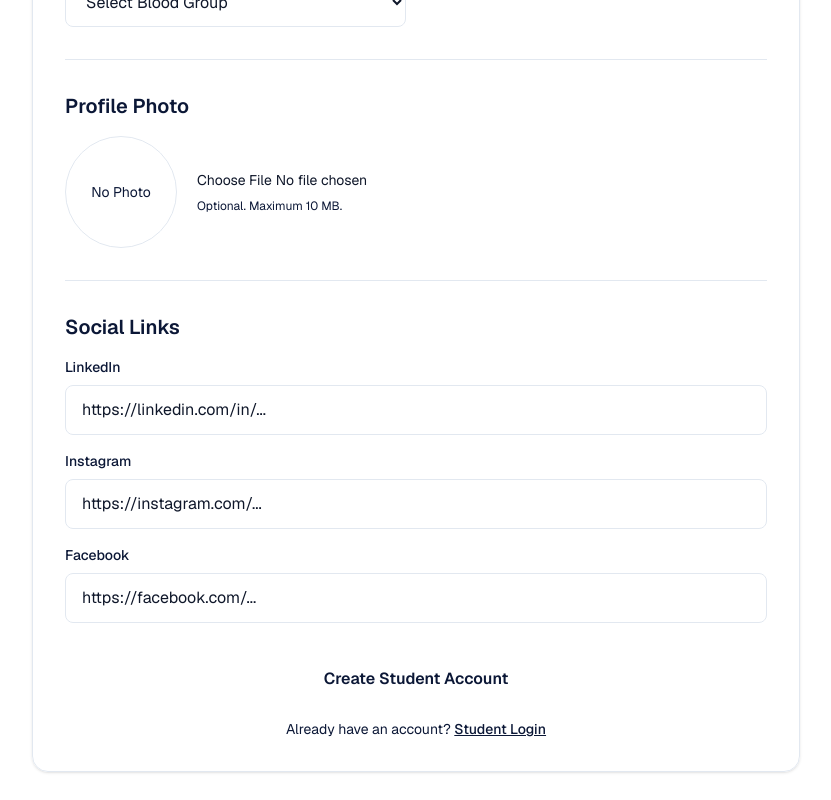
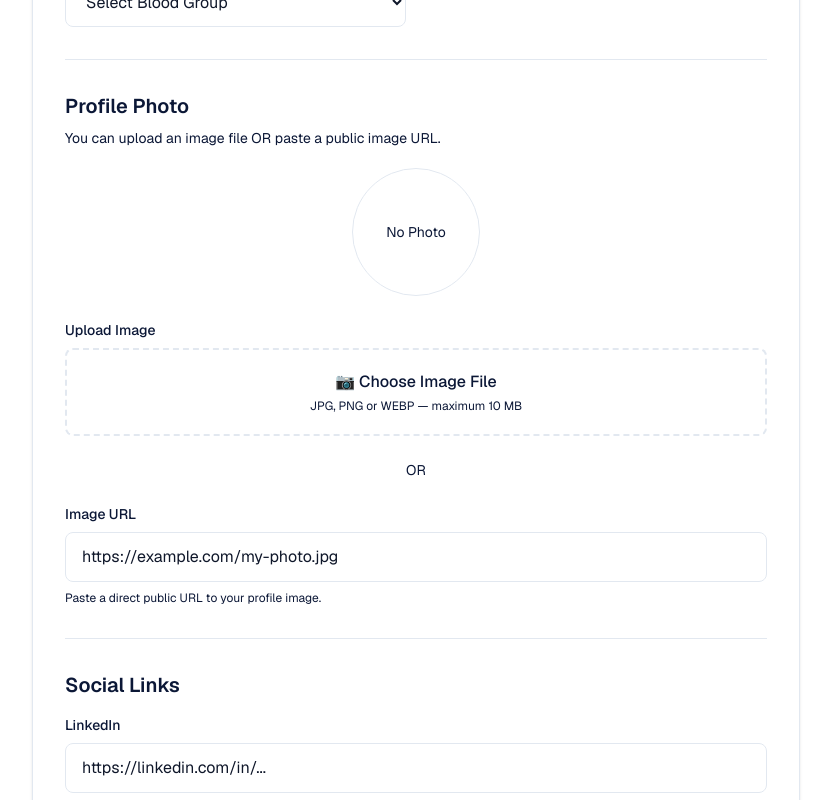
Before and after one commit to hasanjobair15/pharmaciaclubdiu, a Next.js app: page /students/create-account in a window 1280 px wide. Shown: the part 840-1640 px from the top of the page, without its empty margins (224-1055 px from the left). Built offline with nearby package versions, Linux system fonts and the light colour scheme; no server answers.

Commit message:
Enhance photo upload with URL handling
Added functionality to handle image URLs and clear photo input.

```diff
--- a/app/students/create-account/page.tsx
+++ b/app/students/create-account/page.tsx
@@ -29,6 +29,7 @@ export default function StudentCreateAccountPage() {
 
   const [photo, setPhoto] = useState<File | null>(null);
   const [photoPreview, setPhotoPreview] = useState("");
+  const [photoUrl, setPhotoUrl] = useState("");
 
   const [loading, setLoading] = useState(false);
   const [message, setMessage] = useState("");
@@ -36,7 +37,6 @@ export default function StudentCreateAccountPage() {
 
   useEffect(() => {
     if (!photo) {
-      setPhotoPreview("");
       return;
     }
 
@@ -65,6 +65,32 @@ export default function StudentCreateAccountPage() {
 
     setError("");
     setPhoto(file);
+
+    // If a file is selected, clear URL input.
+    setPhotoUrl("");
+  };
+
+  const handlePhotoUrlChange = (
+    event: React.ChangeEvent<HTMLInputElement>
+  ) => {
+    const url = event.target.value.trim();
+
+    setPhotoUrl(url);
+    setError("");
+
+    // If URL is entered, clear uploaded file.
+    if (url) {
+      setPhoto(null);
+      setPhotoPreview(url);
+    } else {
+      setPhotoPreview("");
+    }
+  };
+
+  const removePhoto = () => {
+    setPhoto(null);
+    setPhotoPreview("");
+    setPhotoUrl("");
   };
 
   const fileToBase64 = (file: File): Promise<string> =>
@@ -79,8 +105,9 @@ export default function StudentCreateAccountPage() {
         }
       };
 
-      reader.onerror = () =>
+      reader.onerror = () => {
         reject(new Error("Could not read image."));
+      };
 
       reader.readAsDataURL(file);
     });
@@ -123,18 +150,30 @@ export default function StudentCreateAccountPage() {
 
       let photoData = "";
 
-      // Compress profile photo before sending
+      /*
+       * If the student selected an image file,
+       * compress it before sending.
+       */
       if (photo) {
-        const compressedPhoto =
-          await imageCompression(photo, {
+        const compressedPhoto = await imageCompression(
+          photo,
+          {
             maxSizeMB: 1,
             maxWidthOrHeight: 1200,
             useWebWorker: true,
             fileType: "image/webp",
-          });
+          }
+        );
 
         photoData = await fileToBase64(compressedPhoto);
       }
+
+      /*
+       * If the student entered an image URL,
+       * use the URL instead of a file.
+       */
+      const finalPhoto =
+        photoData || photoUrl.trim() || null;
 
       const response = await fetch(
         "/api/students/register",
@@ -158,7 +197,7 @@ export default function StudentCreateAccountPage() {
             instagram_url: instagram.trim(),
             facebook_url: facebook.trim(),
 
-            profile_photo_url: photoData || null,
+            profile_photo_url: finalPhoto,
           }),
         }
       );
@@ -172,7 +211,7 @@ export default function StudentCreateAccountPage() {
         );
       }
 
-      // Automatically log the student in
+      // Automatically log the student in.
       const { error: loginError } =
         await supabase.auth.signInWithPassword({
           email: email.trim().toLowerCase(),
@@ -425,35 +464,110 @@ export default function StudentCreateAccountPage() {
 
           {/* Profile Photo */}
           <section className="mt-8 border-t pt-8">
-            <h2 className="mb-4 text-xl font-semibold">
+            <h2 className="mb-2 text-xl font-semibold">
               Profile Photo
             </h2>
 
-            <div className="flex flex-col items-center gap-5 sm:flex-row">
+            <p className="mb-5 text-sm text-muted-foreground">
+              You can upload an image file OR paste a public image URL.
+            </p>
+
+            <div className="flex flex-col gap-6">
+              {/* Preview */}
+              <div className="flex justify-center">
                 {photoPreview ? (
+                  <div className="relative">
                     <img
                       src={photoPreview}
                       alt="Profile preview"
-                  className="h-28 w-28 rounded-full object-cover ring-2 ring-border"
+                      className="h-32 w-32 rounded-full object-cover ring-2 ring-border"
+                      onError={() => {
+                        setError(
+                          "The image URL could not be loaded. Please check the URL."
+                        );
+                      }}
                     />
+
+                    <button
+                      type="button"
+                      onClick={removePhoto}
+                      className="absolute -right-2 -top-2 flex h-8 w-8 items-center justify-center rounded-full bg-red-600 text-white shadow hover:bg-red-700"
+                      aria-label="Remove photo"
+                    >
+                      ×
+                    </button>
+                  </div>
                 ) : (
-                <div className="flex h-28 w-28 items-center justify-center rounded-full border bg-muted text-sm text-muted-foreground">
+                  <div className="flex h-32 w-32 items-center justify-center rounded-full border bg-muted text-center text-sm text-muted-foreground">
                     No Photo
                   </div>
                 )}
+              </div>
 
+              {/* File Upload */}
               <div>
+                <label className="mb-2 block text-sm font-medium">
+                  Upload Image
+                </label>
+
+                <label className="flex cursor-pointer items-center justify-center rounded-lg border-2 border-dashed px-4 py-5 text-center transition hover:bg-muted">
+                  <div>
+                    <div className="mb-1 font-medium">
+                      📷 Choose Image File
+                    </div>
+
+                    <div className="text-xs text-muted-foreground">
+                      JPG, PNG or WEBP — maximum 10 MB
+                    </div>
+                  </div>
+
                   <input
                     type="file"
-                  accept="image/*"
+                    accept="image/jpeg,image/png,image/webp,image/*"
                     onChange={handlePhotoChange}
-                  className="block w-full text-sm"
+                    className="hidden"
+                  />
+                </label>
+              </div>
+
+              {/* OR */}
+              <div className="flex items-center gap-3">
+                <div className="h-px flex-1 bg-border" />
+                <span className="text-sm text-muted-foreground">
+                  OR
+                </span>
+                <div className="h-px flex-1 bg-border" />
+              </div>
+
+              {/* Image URL */}
+              <div>
+                <label className="mb-2 block text-sm font-medium">
+                  Image URL
+                </label>
+
+                <input
+                  type="url"
+                  value={photoUrl}
+                  onChange={handlePhotoUrlChange}
+                  placeholder="https://example.com/my-photo.jpg"
+                  className="w-full rounded-lg border bg-background px-4 py-3 outline-none focus:ring-2"
                 />
 
                 <p className="mt-2 text-xs text-muted-foreground">
-                  Optional. Maximum 10 MB.
+                  Paste a direct public URL to your profile image.
                 </p>
               </div>
+
+              {/* Remove */}
+              {photoPreview && (
+                <button
+                  type="button"
+                  onClick={removePhoto}
+                  className="w-full rounded-lg border px-4 py-3 text-sm font-medium transition hover:bg-muted"
+                >
+                  Remove Profile Photo
+                </button>
+              )}
             </div>
           </section>
 
```
Lines whose indentation alone changed are shown as unchanged.
